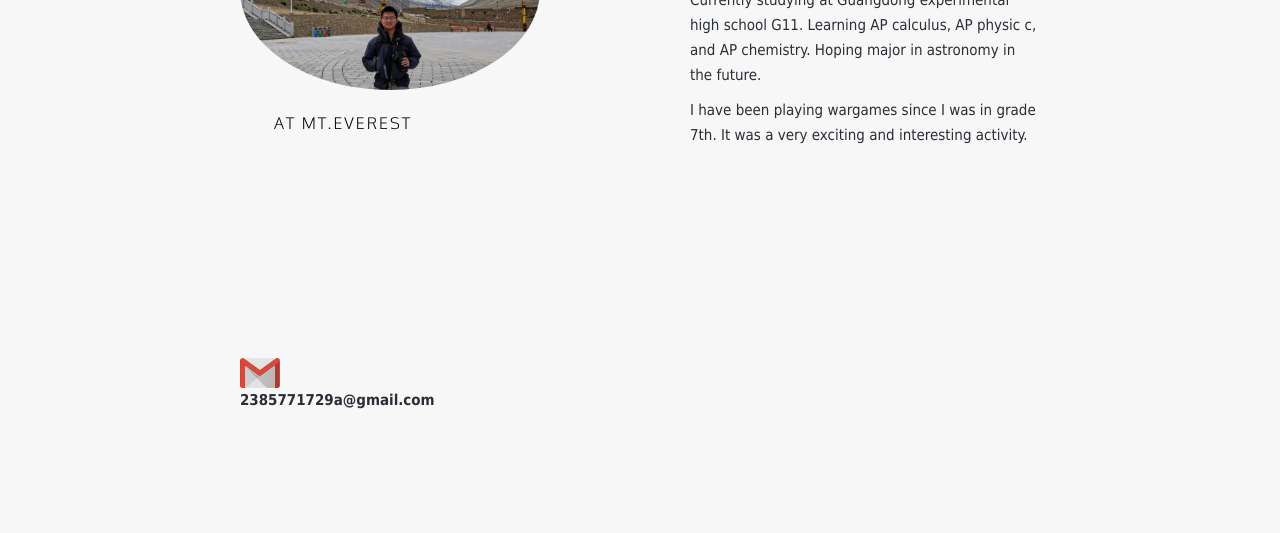
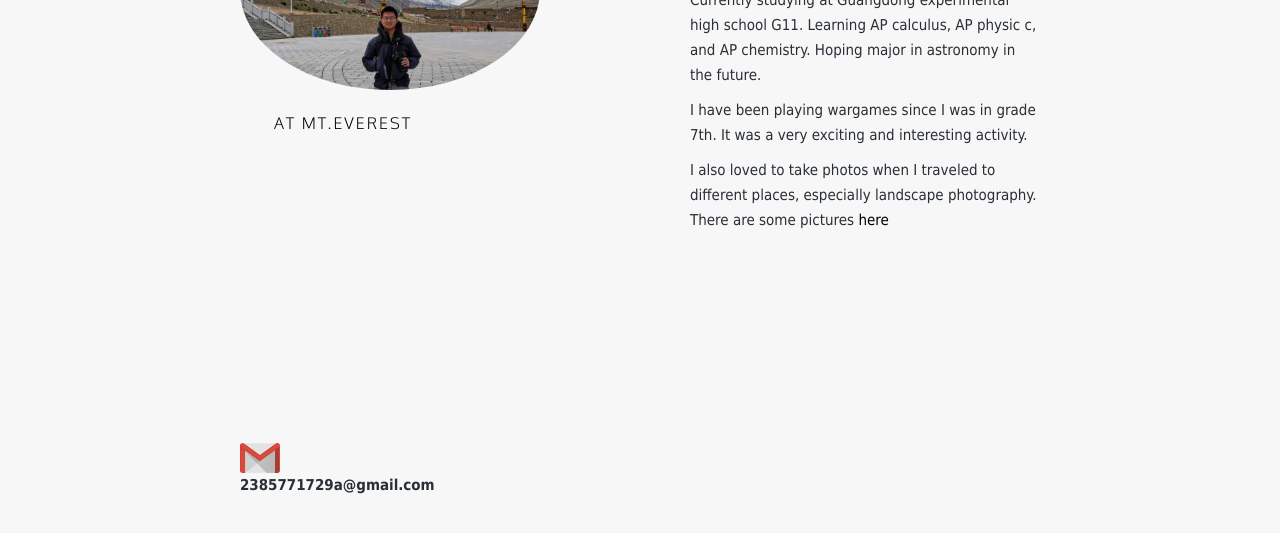
Before and after one commit to 05lpl/05lpl.github.io, a plain HTML site: page index.html in a window 1280 px wide. Shown: the part 417-950 px from the top of the page. Drawn offline with Linux system fonts and the light colour scheme.

Commit message:
Update index.html

```diff
--- a/index.html
+++ b/index.html
@@ -36,7 +36,7 @@
 						  <p style="font-size: 15px; line-height: 25px;">Currently studying at Guangdong experimental high school G11. Learning AP calculus, AP physic c, and AP chemistry. Hoping major in astronomy in the future.<br>
 					      </p>
 						  <p style="font-size: 15px; line-height: 25px;"> I have been playing wargames since I was in grade 7th. It was a very exciting and interesting activity. </p>
-
+					<p style="font-size: 15px; line-height: 25px;"> I also loved to take photos when I traveled to different places, especially landscape photography. There are some pictures <a href="https://500px.com.cn/Mrstudy" style="color: black;">here</a> </p>
 
 				</div>
 
```
